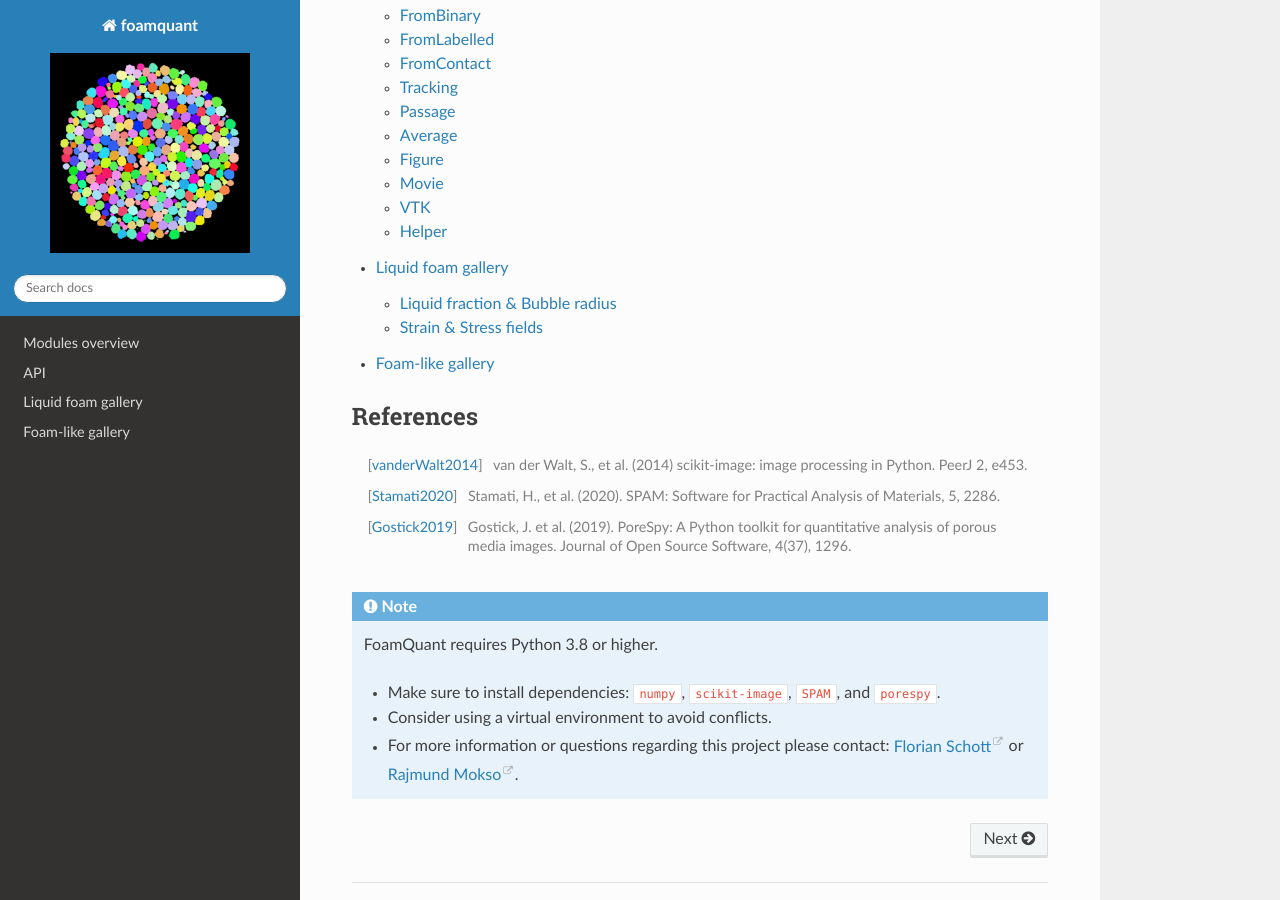
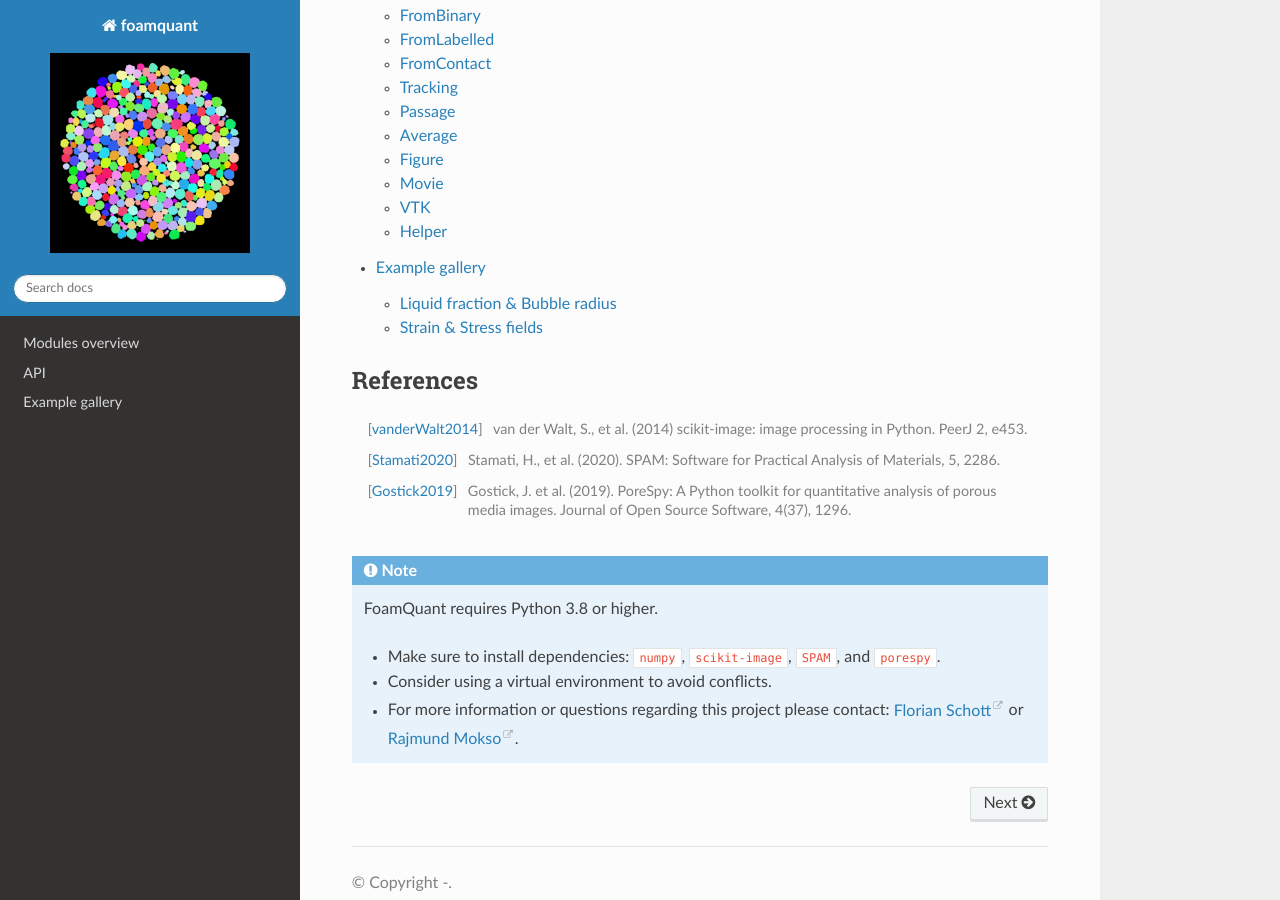
Before and after one commit to floschott/foamquant, a Sphinx documentation site: the page built from docs/source/index.rst, in a window 1280 px wide and 900 px high, scrolled down 946 px. Built offline with Sphinx 7.4.7 and the Read the Docs theme 3.1.0, drawn with Linux system fonts in a browser that asks for light colours; pages that are not in the unit, such as notebooks, are missing from menus.

Commit message:
Update examples.rst

```diff
--- a/docs/source/examples.rst
+++ b/docs/source/examples.rst
@@ -1,18 +1,13 @@
-Liquid foam gallery
+Example gallery
 ==================
 
 .. nbgallery::
    Jupy_FoamQuant_Processing
    Jupy_FoamQuant_lf_radius
    Jupy_FoamQuant_strain_stress
+   Jupy_Bread
    Jupy_FoamQuant_T1_detection
-   Jupy_Bread
+
 
 .. image:: https://mybinder.org/badge_logo.svg
  :target: https://mybinder.org/v2/gh/floschott/FoamQuant_All_Binders/HEAD
-
-Foam-like gallery
-==================
-
-.. nbgallery::
-   Jupy_Bread
```
